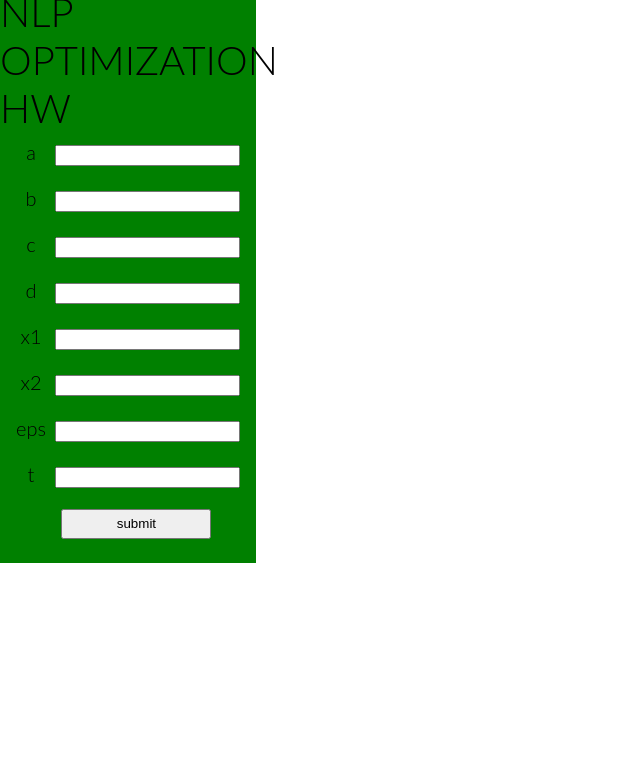
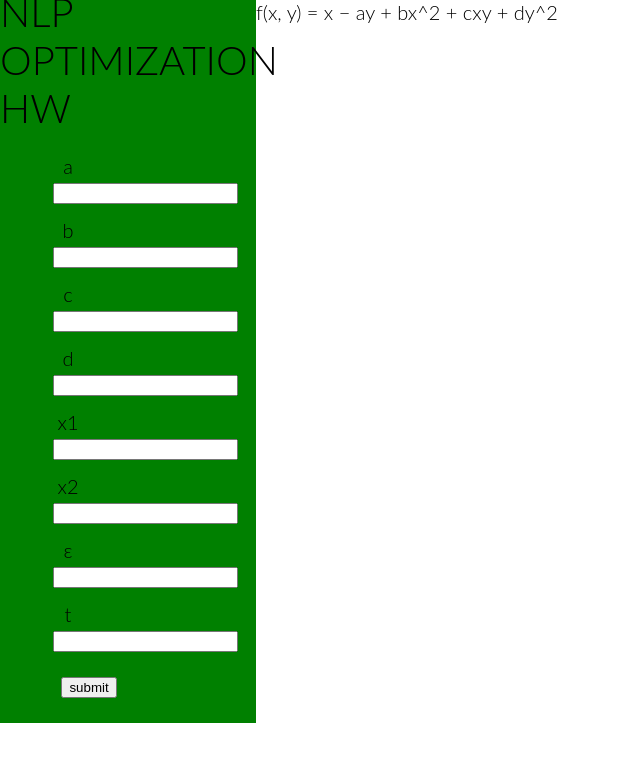
Before and after one commit to vjegorovs/nlp-optimizaiton, a plain HTML site: page index.html in a window 1280 px wide. Shown: the whole page, without its empty margins (0-640 px from the left). Drawn offline with Linux system fonts and the light colour scheme.

Commit message:
forgot li's exist, started work on expression builder

```diff
--- a/index.html
+++ b/index.html
@@ -16,44 +16,28 @@
           <h1>NLP optimization hw</h1>
         </div>
         <div class="settings">
-          <p>
-            <span>a</span>
-            <input type="text" class="yo" />
-          </p>
-          <p>
-            <span>b</span>
-            <input type="text" />
-          </p>
-          <p>
-            <span>c</span>
-            <input type="text" />
-          </p>
-          <p>
-            <span>d</span>
-            <input type="text" />
-          </p>
-          <p>
-            <span>x1</span>
-            <input type="text" />
-          </p>
-          <p>
-            <span>x2</span>
-            <input type="text" />
-          </p>
-          <p>
-            <span>eps</span>
-            <input type="text" />
-          </p>
-          <p>
-            <span>t</span>
-            <input type="text" />
-          </p>
+          <ul>
+            <li><span>a</span> <input type="text" /></li>
+            <li><span>b</span> <input type="text" /></li>
+            <li><span>c</span> <input type="text" /></li>
+            <li><span>d</span> <input type="text" /></li>
+            <li><span>x1</span> <input type="text" /></li>
+            <li><span>x2</span> <input type="text" /></li>
+            <li><span>ε</span> <input type="text" /></li>
+            <li><span>t</span> <input type="text" /></li>
+          </ul>
           <div class="run-btn">
-            <input type="submit" value="submit" class="input" />
+            <input type="submit" value="submit" class="submitBtn" />
           </div>
         </div>
       </div>
-      <div class="column2"></div>
+      <div class="column2">
+        <div class="expression"></div>
+        <div class="results">
+          <div class="finalResult"></div>
+          <div class="resultsTable"></div>
+        </div>
+      </div>
     </div>
   </body>
 </html>
--- a/main.js
+++ b/main.js
@@ -19,4 +19,38 @@ function run() {
   let inputArray = [...document.querySelectorAll("input")].map((x) => x.value);
   inputArray = inputArray.slice(0, -1);
   console.log(inputArray);
+  expressionBuilder(inputArray);
 }
+
+// function to display analyzed expression
+function expressionBuilder(inputArgs) {
+  const baseExpression = "f(x, y) = x − ay + bx^2 + cxy + dy^2";
+  let finalExpression = inputArgs
+    ? `f(x, y) = ${finalExpressionBuilder()}`
+    : baseExpression;
+  console.log(finalExpression);
+  let expressionOutput = document.querySelector(".expression");
+  console.log(expressionOutput, "This is the div with output");
+
+  [...expressionOutput.childNodes].forEach((x) => {
+    console.log("loggin children?");
+    console.log(x);
+    x.parentNode.removeChild(x);
+  });
+
+  expressionOutput.appendChild(document.createTextNode(finalExpression));
+
+  function finalExpressionBuilder(inputs) {
+    let finalExpressionConcatenated = "haha";
+
+    return finalExpressionConcatenated;
+  }
+}
+
+function intiializeApp() {
+  expressionBuilder();
+  // bind submit button to run everything
+  document.querySelector(".submitBtn").addEventListener("click", run);
+}
+
+intiializeApp();
--- a/styles.css
+++ b/styles.css
@@ -62,3 +62,11 @@ span {
   width: 150px;
   height: 30px;
 }
+
+ul {
+  list-style: none;
+}
+
+li {
+  padding-top: 0.7em;
+}
```
